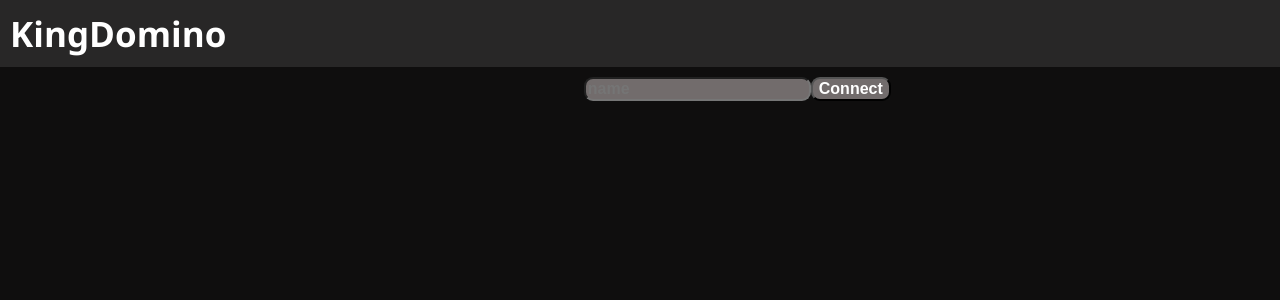
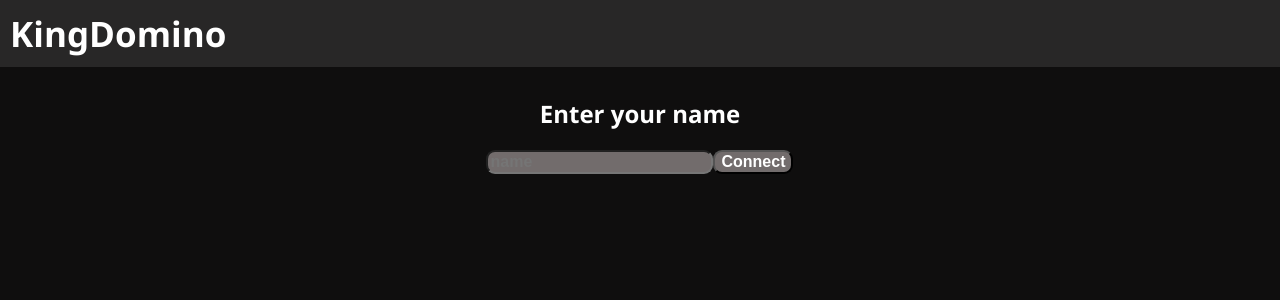
Before and after one commit to lozanov95/kingdomino, a React (Vite) app in the folder gameclient/: page / in a window 1280 px wide. Shown: the top 300 px of the page. Built offline with nearby package versions, Linux system fonts and the light colour scheme.

Commit message:
minor styling update on the frontend

```diff
--- a/gameclient/src/components/common.tsx
+++ b/gameclient/src/components/common.tsx
@@ -19,6 +19,12 @@ export type Bonus = {
     requiredChecks: number,
     currentChecks: number,
     eligible: boolean
+}
+
+export type GameState = {
+    bonusCard: Bonus[],
+    message: string,
+    board: Domino[][]
 }
 
 export enum Badge {
--- a/gameclient/src/components/game.tsx
+++ b/gameclient/src/components/game.tsx
@@ -1,7 +1,7 @@
 import { MouseEventHandler, useEffect, useState } from "react"
 import { getBoard, getDices } from "../api/api"
 import BonusBoard from "./bonusboard"
-import { Bonus, Domino, getBadgeIcon, Badge } from "./common"
+import { Bonus, Domino, getBadgeIcon, Badge, GameState } from "./common"
 
 
 function Game() {
@@ -12,6 +12,12 @@ function Game() {
     const [bonusCard, setBonusCard] = useState<Bonus[] | undefined>(undefined)
 
 
+    function clearGameState(ws: WebSocket) {
+        setGameState(ws.readyState)
+        setBonusCard(undefined)
+        setGameBoard(undefined)
+    }
+
     function handleConnect(ev: SubmitEvent) {
         ev.preventDefault()
         setGameState(WebSocket.CONNECTING)
@@ -21,57 +27,46 @@ function Game() {
         ws.onopen = () => {
             setGameState(ws.readyState)
             ws.send(JSON.stringify({ name: playerName }))
-
-            setStatusMsg("")
+            setStatusMsg("Waiting for opponent.")
         }
 
         ws.onerror = () => {
-            setGameState(WebSocket.CLOSED)
+            clearGameState(ws)
             setStatusMsg("Connection to the server failed.")
         }
 
         ws.onclose = () => {
-            setGameState(ws.readyState)
+            clearGameState(ws)
             setStatusMsg("The connection was closed.")
         }
 
         ws.onmessage = ({ data }: { data: string }) => {
             const d: string = data
             if (d.length > 0) {
-                const { board, bonusCard } = JSON.parse(d)
+                const { board, bonusCard, message }: GameState = JSON.parse(d)
                 setGameBoard(board)
                 setBonusCard(bonusCard)
+                setStatusMsg(message)
             }
         }
     }
 
-
     return (
-        <div className="game">
-            <StatusPane message={statusMsg} />
-            {(() => {
-                switch (gameState) {
-                    case WebSocket.OPEN:
-                        return (<>
-                            <Board board={gameBoard} />
-                            <BonusBoard bonusCard={bonusCard} />
-                            <DiceSection />
-                        </>)
-                    default:
-                        return <Connect connectHandler={handleConnect} playerName={playerName} setPlayerName={setPlayerName} />
-                }
-            })()}
-        </div>
+        <>
+            <div className="game">
+                {statusMsg !== "" ? <StatusPane message={statusMsg} /> : ""}
+                {gameState === WebSocket.OPEN && gameBoard !== undefined ? <>
+                    <Board board={gameBoard} />
+                    <BonusBoard bonusCard={bonusCard} />
+                    <DiceSection />
+                </> : ""}
+                {gameState !== WebSocket.OPEN ? <Connect connectHandler={handleConnect} playerName={playerName} setPlayerName={setPlayerName} /> : ""}
+            </div>
+        </>
     )
 }
 
 function Board({ board }: { board?: Domino[][] }) {
-    // const [board, setBoard] = useState<Domino[][] | null>(null)
-
-    useEffect(() => {
-
-    }, [board])
-
     return (
         <div className="board center" >
             {board?.map((el, idx) => {
@@ -156,7 +151,8 @@ function Noble() {
 function Connect({ connectHandler, playerName, setPlayerName }: { connectHandler: any, playerName: string, setPlayerName: any }) {
 
     return (
-        <form onSubmitCapture={connectHandler}>
+        <form onSubmitCapture={connectHandler} className="connectForm">
+            <h2>Enter your name</h2>
             <input placeholder="name" minLength={3} value={playerName} onChange={e => setPlayerName(e.target.value)} />
             <button>Connect</button>
         </form>
--- a/gameclient/src/index.css
+++ b/gameclient/src/index.css
@@ -32,6 +32,7 @@ input {
     display: grid;
     grid-area: game;
     grid-template-areas:
+    "top top top"
     "dice board bonusboard"
     "dice board bonusboard"
     "dice board bonusboard";
@@ -45,9 +46,9 @@ input {
     display: grid;
     grid-template-areas:
         "nav nav nav nav nav"
-        "a chat game game b"
-        "a chat game game b"
-        "a chat game game b";
+        "a game game game b"
+        "a game game game b"
+        "a game game game b";
 }
 
 .cell {
@@ -173,3 +174,15 @@ img {
 .completed {
     background-color: #085508;
 }
+
+.status{
+    grid-area: top;
+    padding: 20px;
+    margin: 2px;
+    border-radius: var(--border-radius);
+    font-size: 30px;
+    background-color: rgb(37, 37, 152);
+}
+.connectForm{
+    grid-area: board;
+}
```
